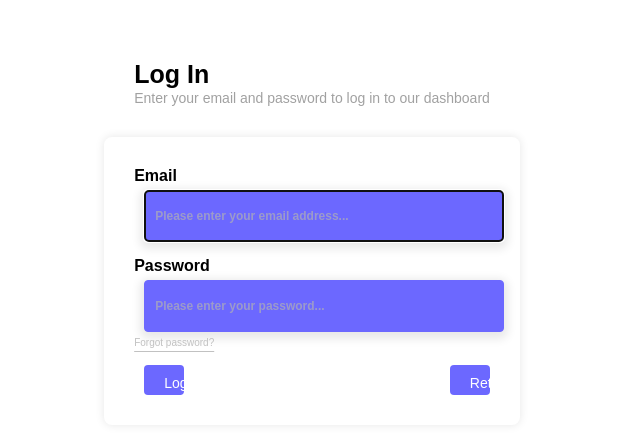
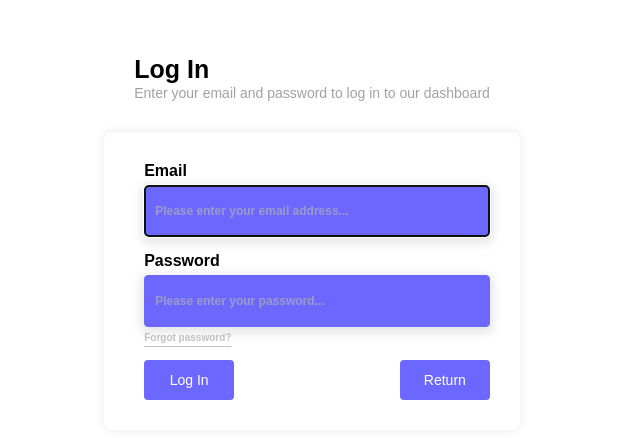
Before and after one commit to ZorroDB/webapp, a React (Create React App) app: page /login in a window 1280 px wide. Shown: the part 158-596 px from the top of the page, without its empty margins (328-968 px from the left). Built offline with nearby package versions, Linux system fonts and the light colour scheme.

Commit message:
login few adjustments

```diff
--- a/src/frontend/screens/styling/dashboard.css
+++ b/src/frontend/screens/styling/dashboard.css
@@ -90,7 +90,7 @@ input {
 }
 .logout:hover {
   transform: scale(1.2);
-  background-color: #837ffa;
+  background-color: #704bf5;
 }
 #btn-subText {
   font-size: 12px;
--- a/src/frontend/screens/styling/login.css
+++ b/src/frontend/screens/styling/login.css
@@ -1,6 +1,9 @@
 body {
   margin: 0;
   padding: 0;
+}
+input[type='text'] {
+  font-family: Arial, Helvetica, sans-serif;
 }
 .header h1 {
   margin: 0;
@@ -36,10 +39,11 @@ body {
 .input-container label,
 .input-container input {
   display: block;
-  width: 95%;
+  width: 91%;
 }
 .input-container label {
   font-weight: 600;
+  margin-left: 10px;
 }
 
 .input-container input {
@@ -54,6 +58,8 @@ body {
 .button-container input {
   padding: 10px 20px;
   background-color: var(--secondary-color);
+  width: 90px;
+  height: 40px;
   border: none;
   font-weight: 500;
   font-size: 14px;
@@ -72,8 +78,10 @@ body {
   font-size: 12px;
 }
 #forgot_pwd {
+  font-weight: 600;
   font-size: 10px;
   text-align: right;
+  margin-left: 10px;
   width: 100%;
   color: rgb(193, 193, 193);
   text-decoration: underline;
```
